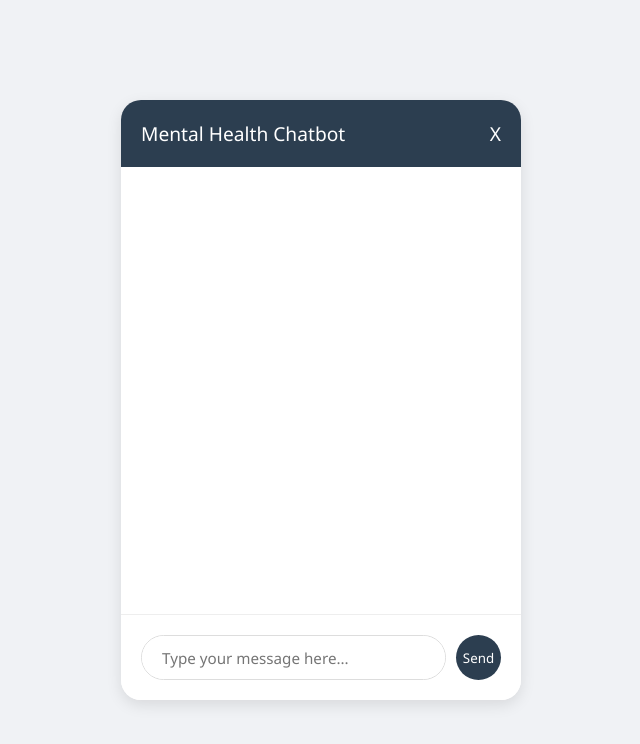
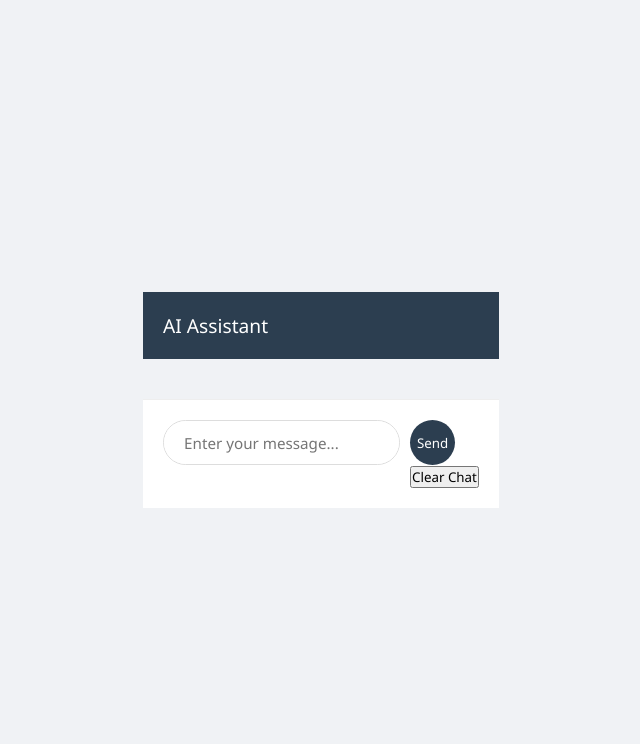
Before and after one commit to Sanju0845/chatbot, a plain HTML site: page index.html in a window 1280 px wide. Shown: the whole page, without its empty margins (319-959 px from the left). Drawn offline with Linux system fonts and the light colour scheme.

Commit message:
Update index.html

```diff
--- a/index.html
+++ b/index.html
@@ -3,19 +3,21 @@
 <head>
     <meta charset="UTF-8">
     <meta name="viewport" content="width=device-width, initial-scale=1.0">
+    <title>AI Chatbot</title>
     <link rel="stylesheet" href="style.css">
-    <title>Mental Health Support Chatbot</title>
 </head>
 <body>
-    <div class="chatBot">
+    <div class="chat-container">
         <header>
-            <h2>Mental Health Chatbot</h2>
-            <span id="cross" onclick="cancel()">X</span>
+            <h2>AI Assistant</h2>
         </header>
         <ul class="chatbox"></ul>
         <div class="chat-input">
-            <textarea placeholder="Type your message here..."></textarea>
-            <button id="sendBTN">Send</button>
+            <textarea placeholder="Enter your message..." spellcheck="false"></textarea>
+            <div class="buttons">
+                <button id="sendBTN">Send</button>
+                <button onclick="cancel()">Clear Chat</button>
+            </div>
         </div>
     </div>
     <script src="script.js"></script>
```
